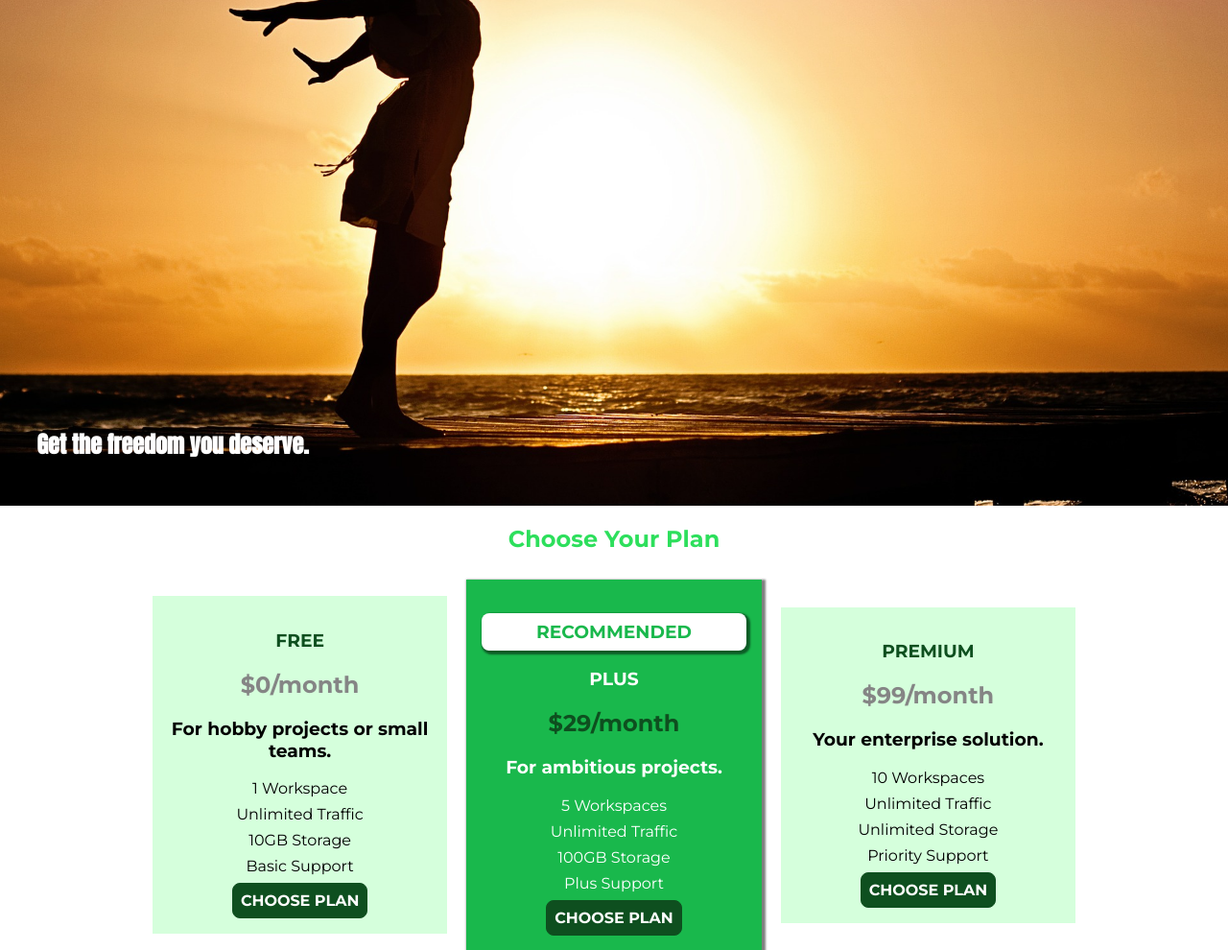
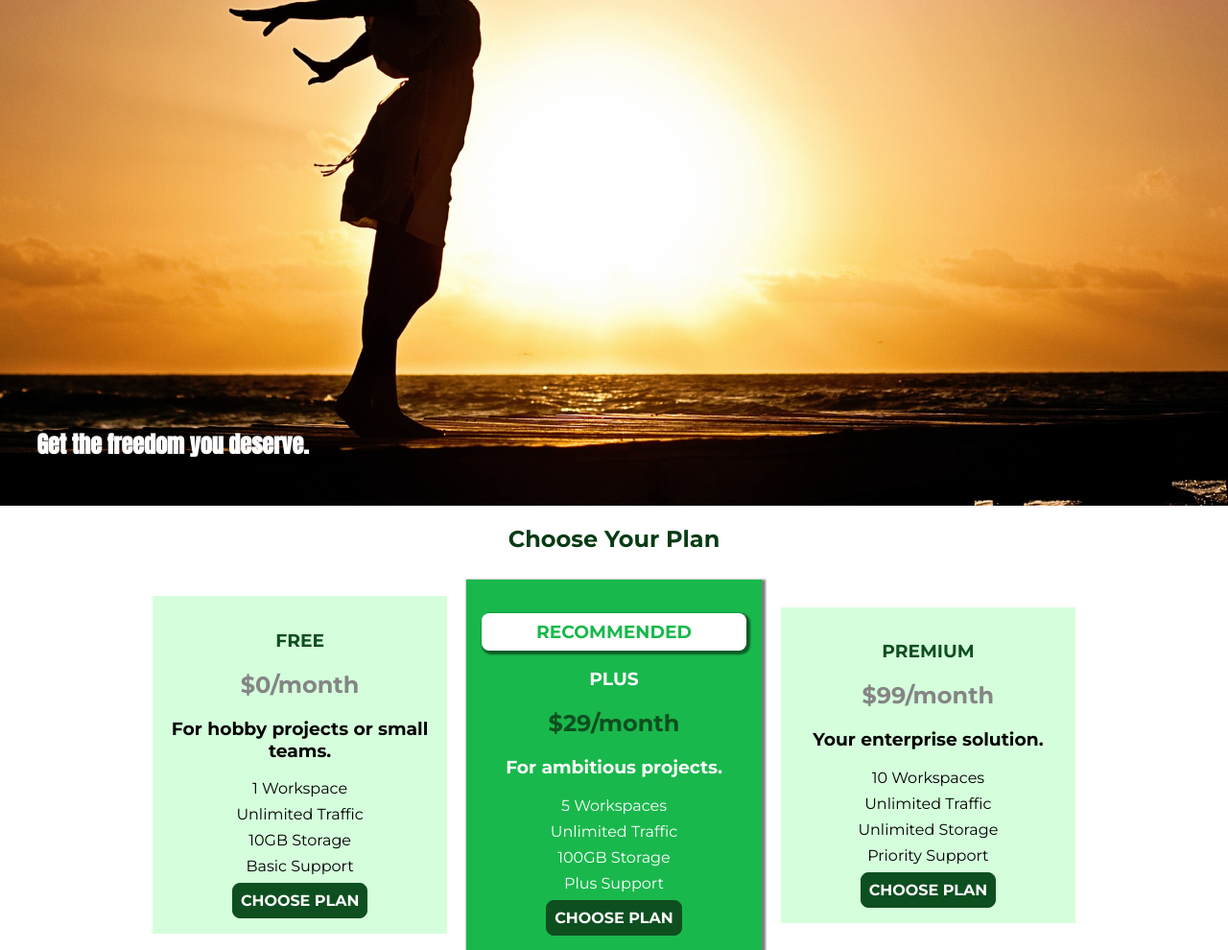
Before and after one commit to sunnylearne/Uhost, a PHP site: page / in a window 1280 px wide. Shown: the part 44-1034 px from the top of the page at 96% size. Run offline with PHP 8.4, Linux system fonts and the light colour scheme.

Commit message:
I changed color from ligt green to deep green in my css file just to confirm automatic deploy in heroku

```diff
--- a/main.css
+++ b/main.css
@@ -1,5 +1,3 @@
-
-
 #product-overview {
     background: url("images/freedom.jpg") left 10% bottom 20%/cover no-repeat border-box;
     /* background-image: url("freedom.jpg");
@@ -17,7 +15,7 @@
 }
 
 .section-title {
-    color: #2ddf5c;
+    color: #073b14;
     text-align: center;
 }
 
```
